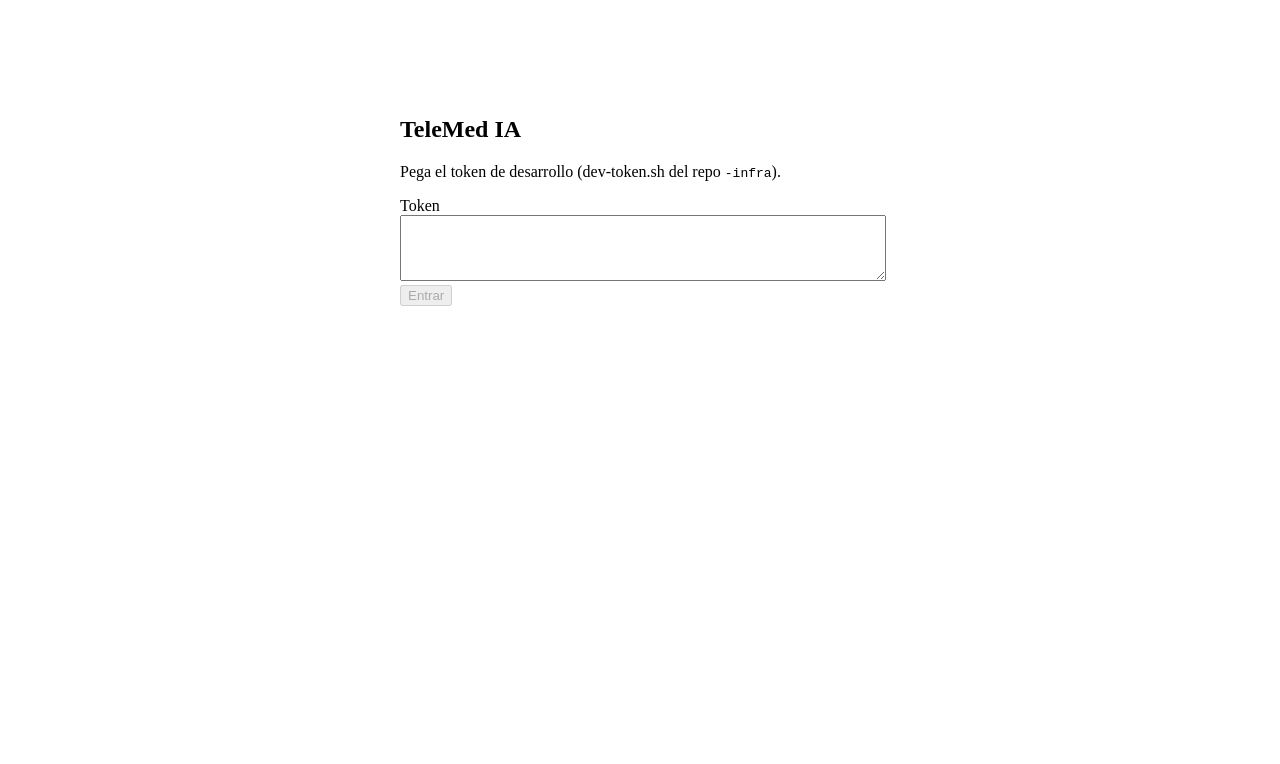
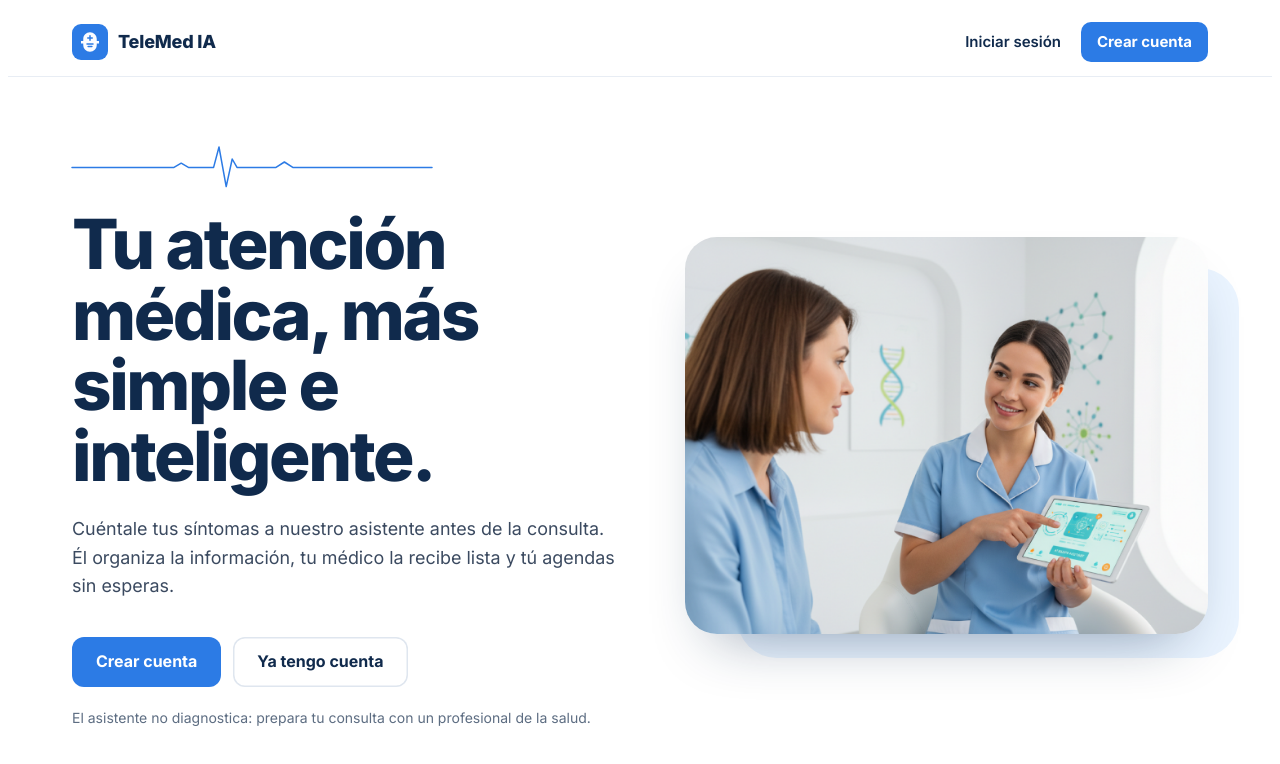
Before and after one commit to code-corhuila/telemed-ia-front, an Angular app: page / in a window 1280 px wide. Before the commit this address led to /sign-in. Shown: the top 764 px of the page. Built offline with nearby package versions, Linux system fonts and the light colour scheme.

Commit message:
feat(shell): add the public landing page
Refs: HU-02

```diff
--- a/src/app/app.routes.ts
+++ b/src/app/app.routes.ts
@@ -1,6 +1,7 @@
 import { Routes } from '@angular/router';
 
 import { authGuard } from './core/auth/auth.guard';
+import { guestGuard } from './public/guest.guard';
 
 export const routes: Routes = [
   {
@@ -15,6 +16,15 @@ export const routes: Routes = [
     loadChildren: () =>
       import('./remotes/identity.remote').then(
         (m) => m.IDENTITY_REMOTE_ROUTES,
+      ),
+  },
+  {
+    // Only "/" (a matcher, so the authenticated shell stays the route with path '').
+    matcher: (segments) => (segments.length === 0 ? { consumed: [] } : null),
+    canMatch: [guestGuard],
+    loadComponent: () =>
+      import('./public/landing/landing.page').then(
+        (m) => m.LandingPage,
       ),
   },
   {
--- /dev/null
+++ b/src/app/public/guest.guard.ts
@@ -0,0 +1,6 @@
+import { inject } from '@angular/core';
+import { CanMatchFn } from '@angular/router';
+import { SessionService } from '../core/auth/session.service';
+
+/** Matches only without a session, so signed-in users fall through to the dashboard. */
+export const guestGuard: CanMatchFn = () => !inject(SessionService).isAuthenticated();
--- /dev/null
+++ b/src/app/public/landing/landing.page.css
@@ -0,0 +1,235 @@
+/* Tokens live here: the landing page must not depend on the shell's global styles. */
+:host {
+  --tm-ink: #102a4c;
+  --tm-text: #3b4a60;
+  --tm-muted: #5d6d82;
+  --tm-primary: #2c7be5;
+  --tm-primary-strong: #1e5fc0;
+  --tm-sky: #eaf4ff;
+  --tm-line: #dfe6ef;
+  --tm-surface: #ffffff;
+  --tm-focus: 0 0 0 3px rgba(44, 123, 229, 0.35);
+  --tm-font: 'Inter', system-ui, -apple-system, 'Segoe UI', Roboto, sans-serif;
+  --tm-gutter: clamp(16px, 5vw, 72px);
+
+  display: block;
+  min-height: 100vh;
+  color: var(--tm-text);
+  font-family: var(--tm-font);
+  line-height: 1.6;
+  background: var(--tm-surface);
+}
+
+a:focus-visible {
+  outline: none;
+  box-shadow: var(--tm-focus);
+}
+
+/* Top bar */
+.topbar {
+  position: sticky;
+  top: 0;
+  z-index: 10;
+  display: flex;
+  align-items: center;
+  justify-content: space-between;
+  gap: 16px;
+  padding: 14px var(--tm-gutter);
+  background: rgba(255, 255, 255, 0.86);
+  border-bottom: 1px solid rgba(223, 230, 239, 0.7);
+  backdrop-filter: saturate(1.4) blur(12px);
+}
+
+.brand {
+  display: inline-flex;
+  align-items: center;
+  gap: 10px;
+  color: var(--tm-ink);
+  font-size: 1.125rem;
+  font-weight: 800;
+  letter-spacing: -0.01em;
+  text-decoration: none;
+  border-radius: 8px;
+}
+
+nav {
+  display: flex;
+  align-items: center;
+  gap: 8px;
+}
+
+.nav-link {
+  padding: 8px 12px;
+  color: var(--tm-ink);
+  font-size: 0.9375rem;
+  font-weight: 600;
+  text-decoration: none;
+  border-radius: 8px;
+}
+
+.nav-link:hover {
+  color: var(--tm-primary);
+}
+
+/* Buttons */
+.button {
+  display: inline-flex;
+  align-items: center;
+  justify-content: center;
+  min-height: 50px;
+  padding: 0 24px;
+  color: #ffffff;
+  font-weight: 700;
+  text-decoration: none;
+  background: var(--tm-primary);
+  border-radius: 12px;
+  transition: background-color 0.15s ease, transform 0.15s ease;
+}
+
+.button:hover {
+  background: var(--tm-primary-strong);
+  transform: translateY(-1px);
+}
+
+.button--small {
+  min-height: 40px;
+  padding: 0 16px;
+  font-size: 0.9375rem;
+  border-radius: 10px;
+}
+
+.button--quiet {
+  color: var(--tm-ink);
+  background: transparent;
+  box-shadow: inset 0 0 0 1.5px var(--tm-line);
+}
+
+.button--quiet:hover {
+  color: var(--tm-primary);
+  background: var(--tm-sky);
+}
+
+/* Hero */
+.hero {
+  display: grid;
+  grid-template-columns: minmax(0, 1.05fr) minmax(0, 1fr);
+  gap: clamp(32px, 5vw, 80px);
+  align-items: center;
+  max-width: 1280px;
+  margin: 0 auto;
+  padding: clamp(40px, 8vh, 96px) var(--tm-gutter) clamp(56px, 10vh, 120px);
+}
+
+.pulse {
+  display: block;
+  width: min(360px, 80%);
+  height: auto;
+  margin-bottom: 20px;
+  overflow: visible;
+}
+
+.pulse path {
+  fill: none;
+  stroke: var(--tm-primary);
+  stroke-width: 2.5;
+  stroke-linecap: round;
+  stroke-linejoin: round;
+  stroke-dasharray: 1;
+  stroke-dashoffset: 1;
+  animation: draw 1.6s 0.2s cubic-bezier(0.65, 0, 0.35, 1) forwards;
+}
+
+@keyframes draw {
+  to {
+    stroke-dashoffset: 0;
+  }
+}
+
+h1 {
+  max-width: 13ch;
+  margin: 0;
+  color: var(--tm-ink);
+  font-size: clamp(2.5rem, 5.4vw, 4.5rem);
+  font-weight: 800;
+  line-height: 1.02;
+  letter-spacing: -0.035em;
+}
+
+.lede {
+  max-width: 34rem;
+  margin: 24px 0 0;
+  font-size: clamp(1.0625rem, 1.4vw, 1.25rem);
+}
+
+.actions {
+  display: flex;
+  flex-wrap: wrap;
+  gap: 12px;
+  margin-top: 36px;
+}
+
+.note {
+  max-width: 34rem;
+  margin: 20px 0 0;
+  color: var(--tm-muted);
+  font-size: 0.875rem;
+}
+
+.hero-visual {
+  position: relative;
+  margin: 0;
+}
+
+.hero-visual::before {
+  position: absolute;
+  inset: 8% -6% -6% 10%;
+  content: '';
+  background: var(--tm-sky);
+  border-radius: 40px;
+}
+
+.hero-visual img {
+  position: relative;
+  display: block;
+  width: 100%;
+  height: auto;
+  aspect-ratio: 641 / 487;
+  object-fit: cover;
+  border-radius: 32px;
+  box-shadow: 0 30px 60px -30px rgba(16, 42, 76, 0.45);
+}
+
+@media (max-width: 900px) {
+  .hero {
+    grid-template-columns: 1fr;
+  }
+
+  .hero-visual::before {
+    inset: 10% -3% -4% 6%;
+  }
+}
+
+@media (max-width: 480px) {
+  .nav-link {
+    padding: 8px;
+  }
+
+  .actions .button {
+    flex: 1 1 100%;
+  }
+}
+
+@media (prefers-reduced-motion: reduce) {
+  .pulse path {
+    stroke-dashoffset: 0;
+    animation: none;
+  }
+
+  .button {
+    transition: none;
+  }
+
+  .button:hover {
+    transform: none;
+  }
+}
--- /dev/null
+++ b/src/app/public/landing/landing.page.html
@@ -0,0 +1,44 @@
+<header class="topbar">
+  <a class="brand" routerLink="/" aria-label="TeleMed IA, inicio">
+    <img src="assets/images/logo.svg" alt="" width="36" height="36" />
+    <span>TeleMed IA</span>
+  </a>
+
+  <nav aria-label="Principal">
+    <a class="nav-link" routerLink="/auth/sign-in">Iniciar sesión</a>
+    <a class="button button--small" routerLink="/auth/register">Crear cuenta</a>
+  </nav>
+</header>
+
+<main>
+  <section class="hero" aria-labelledby="hero-title">
+    <div class="hero-copy">
+      <svg class="pulse" viewBox="0 0 600 80" aria-hidden="true" focusable="false">
+        <path pathLength="1" d="M0 44 H170 l12 -7 l12 7 H236 l9 -34 l12 66 l10 -46 l8 14 H340 l14 -9 l14 9 H600" />
+      </svg>
+
+      <h1 id="hero-title">Tu atención médica, más simple e inteligente.</h1>
+
+      <p class="lede">
+        Cuéntale tus síntomas a nuestro asistente antes de la consulta. Él organiza la información, tu médico la
+        recibe lista y tú agendas sin esperas.
+      </p>
+
+      <div class="actions">
+        <a class="button" routerLink="/auth/register">Crear cuenta</a>
+        <a class="button button--quiet" routerLink="/auth/sign-in">Ya tengo cuenta</a>
+      </div>
+
+      <p class="note">El asistente no diagnostica: prepara tu consulta con un profesional de la salud.</p>
+    </div>
+
+    <figure class="hero-visual">
+      <img
+        src="assets/images/hero-medical.png"
+        alt="Profesional de la salud atendiendo a una paciente con una tableta"
+        width="641"
+        height="487"
+      />
+    </figure>
+  </section>
+</main>
--- /dev/null
+++ b/src/app/public/landing/landing.page.ts
@@ -0,0 +1,35 @@
+import { DOCUMENT } from '@angular/common';
+import { ChangeDetectionStrategy, Component, inject } from '@angular/core';
+import { RouterLink } from '@angular/router';
+
+const BRAND_FONT_HREF =
+  'https://fonts.googleapis.com/css2?family=Inter:wght@400;500;600;700;800&display=swap';
+
+/**
+ * Public front door of TeleMed IA, shown at / to visitors without a
+ * session. Sign-in and registration live in the identity portal (/auth).
+ */
+@Component({
+  selector: 'app-landing-page',
+  imports: [RouterLink],
+  templateUrl: './landing.page.html',
+  styleUrl: './landing.page.css',
+  changeDetection: ChangeDetectionStrategy.OnPush,
+})
+export class LandingPage {
+  constructor() {
+    ensureBrandFont(inject(DOCUMENT));
+  }
+}
+
+/** The shell's index.html loads no web font; the landing page brings Inter, once. */
+function ensureBrandFont(document: Document): void {
+  if (document.head.querySelector('link[data-tm-font]')) {
+    return;
+  }
+  const link = document.createElement('link');
+  link.rel = 'stylesheet';
+  link.href = BRAND_FONT_HREF;
+  link.dataset['tmFont'] = '';
+  document.head.appendChild(link);
+}
```
Also changed, not shown: public/assets/images/hero-medical.png (added).
